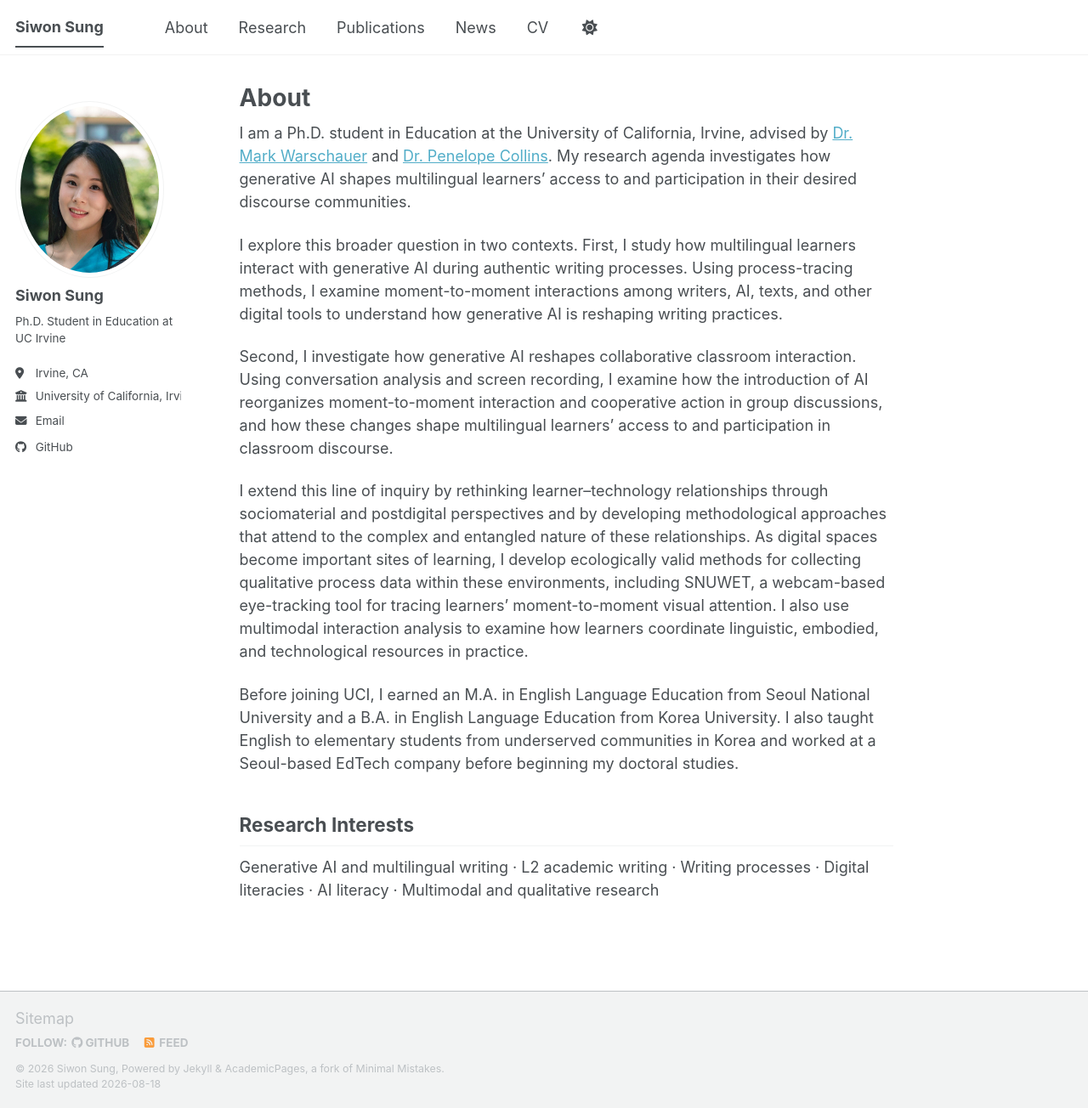
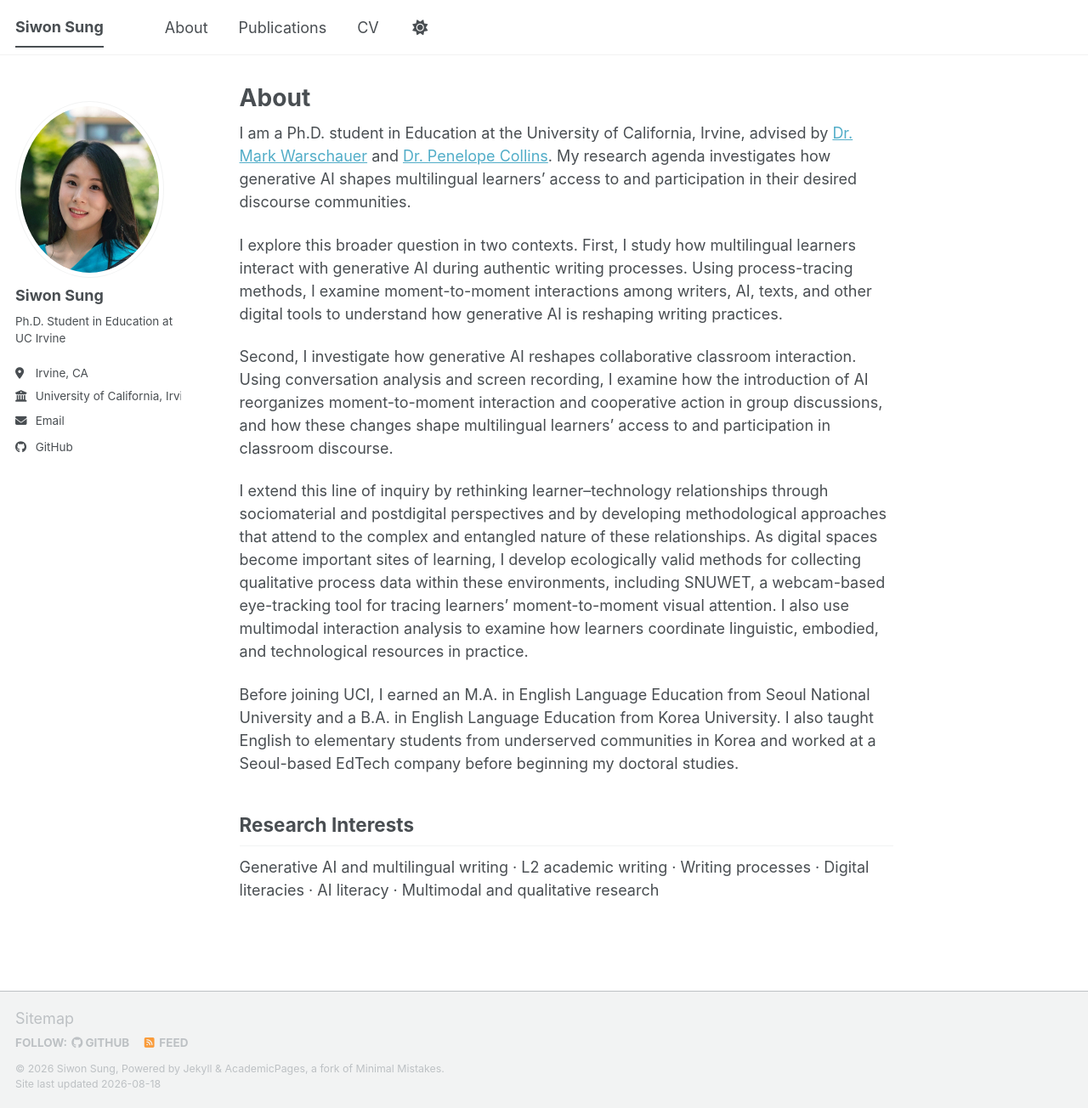
Before and after one commit to siwonsung/siwonsung.github.io, a Jekyll site: the page built from _pages/about.md, in a window 1280 px wide and 1304 px high. Shown: the whole window at 85% size. Built offline with Jekyll 4.4.1, drawn with Linux system fonts in a browser that asks for light colours; a script bundle is joined from its source files by our own code; library files that are not in the unit come from our copies.

Commit message:
Hide Research and News from navigation

```diff
--- a/_data/navigation.yml
+++ b/_data/navigation.yml
@@ -4,14 +4,8 @@ main:
   - title: "About"
     url: /
 
-  - title: "Research"
-    url: /research/
-
   - title: "Publications"
     url: /publications/
 
-  - title: "News"
-    url: /talks/
-
   - title: "CV"
     url: /cv/
```
